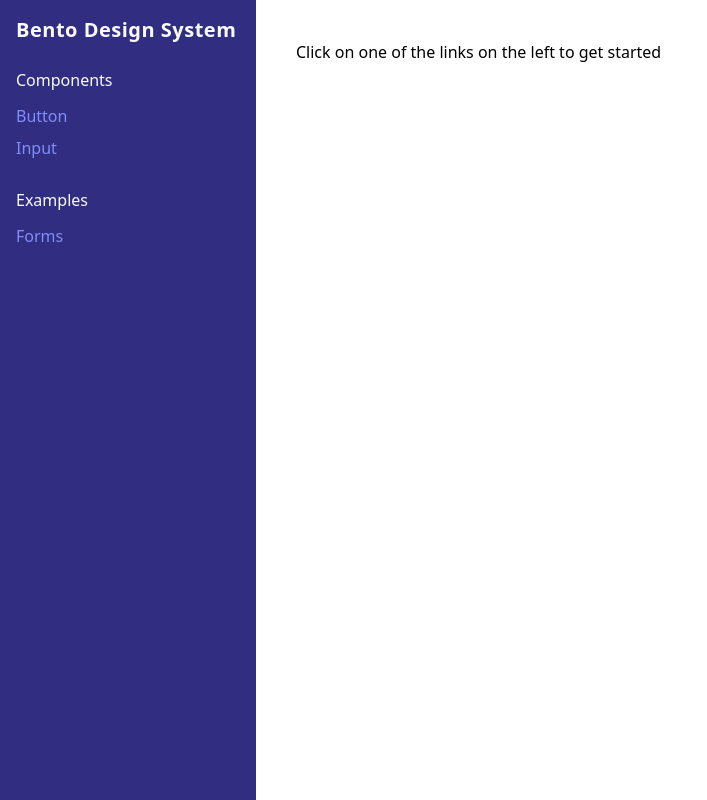
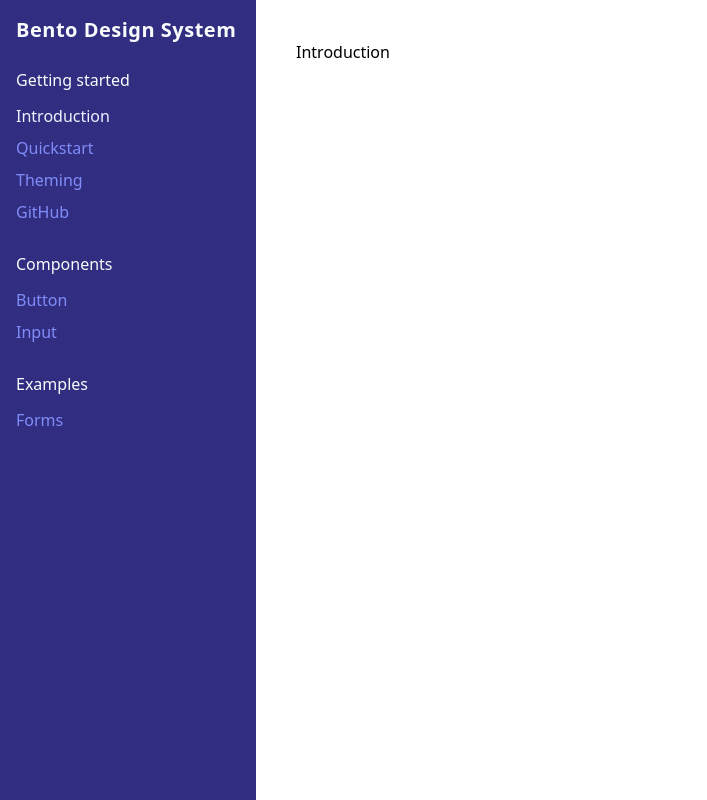
Before and after one commit to tedigc/ds, a Next.js app: page / in a window 1280 px wide. Shown: the whole page, without its empty margins (0-707 px from the left). Built offline with nearby package versions, Linux system fonts and the light colour scheme.

Commit message:
add empty introduction pages

```diff
--- a/src/layouts/Layout.tsx
+++ b/src/layouts/Layout.tsx
@@ -34,12 +34,31 @@ export const Layout = ({ children }: LayoutProps) => {
           Bento Design System
         </p>
 
-        <p className="block text-gray-50 text-md mb-2">Components</p>
-        <NavLink href="/components/button">Button</NavLink>
-        <NavLink href="/components/input">Input</NavLink>
+        <div className="mb-6 flex flex-col">
+          <p className="block text-gray-50 text-md mb-2">Getting started</p>
+          <NavLink href="/">Introduction</NavLink>
+          <NavLink href="/quickstart">Quickstart</NavLink>
+          <NavLink href="/theming">Theming</NavLink>
+          <a
+            className="transition-all hover:text-indigo-50 text-indigo-400 py-1"
+            href="https://github.com/tedigc/ds"
+            target="_blank"
+            rel="noopener noreferrer"
+          >
+            GitHub
+          </a>
+        </div>
 
-        <p className="block text-gray-50 text-md mb-2 mt-6">Examples</p>
-        <NavLink href="/examples/forms">Forms</NavLink>
+        <div className="mb-6 flex flex-col">
+          <p className="block text-gray-50 text-md mb-2">Components</p>
+          <NavLink href="/components/button">Button</NavLink>
+          <NavLink href="/components/input">Input</NavLink>
+        </div>
+
+        <div className="mb-6 flex flex-col">
+          <p className="block text-gray-50 text-md mb-2 ">Examples</p>
+          <NavLink href="/examples/forms">Forms</NavLink>
+        </div>
       </nav>
       <div className="p-10">{children}</div>
     </div>
--- a/src/pages/index.js
+++ /dev/null
@@ -1,15 +0,0 @@
-import Head from "next/head";
-
-const Page = () => {
-  return (
-    <div>
-      <Head>
-        <title>Bento Design System</title>
-        <link rel="icon" href="/favicon.ico" />
-      </Head>
-      Click on one of the links on the left to get started
-    </div>
-  );
-};
-
-export default Page;
--- /dev/null
+++ b/src/pages/index.tsx
@@ -0,0 +1,7 @@
+import React from "react";
+
+const Page = () => {
+  return <div>Introduction</div>;
+};
+
+export default Page;
--- /dev/null
+++ b/src/pages/quickstart.tsx
@@ -0,0 +1,7 @@
+import React from "react";
+
+const Page = () => {
+  return <div>Quickstart</div>;
+};
+
+export default Page;
--- /dev/null
+++ b/src/pages/theming.tsx
@@ -0,0 +1,7 @@
+import React from "react";
+
+const Page = () => {
+  return <div>Theming</div>;
+};
+
+export default Page;
```
